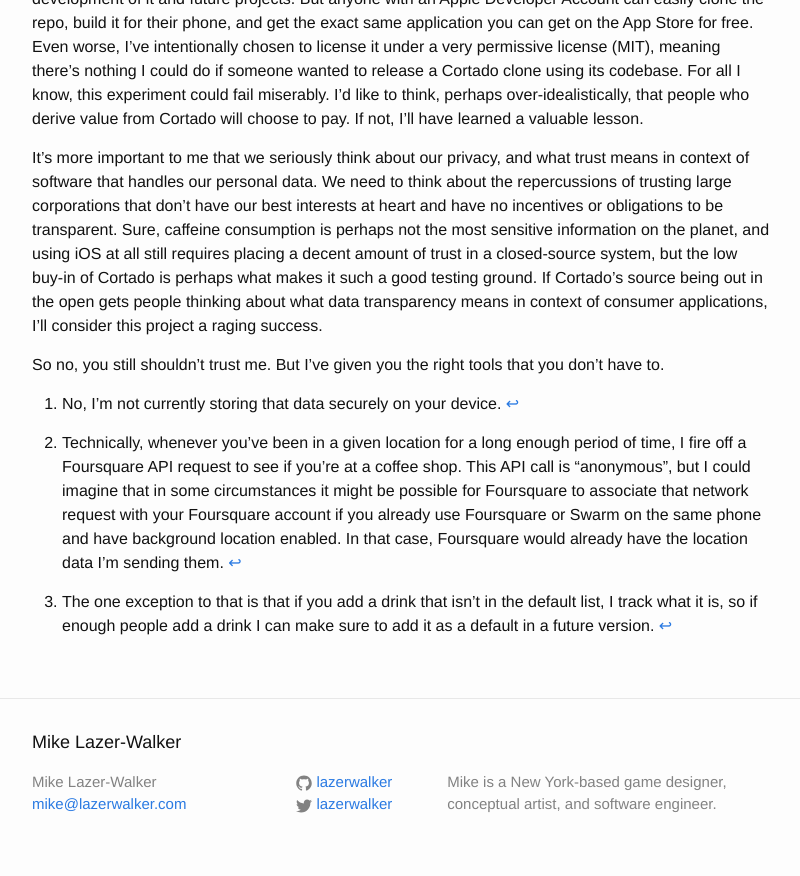
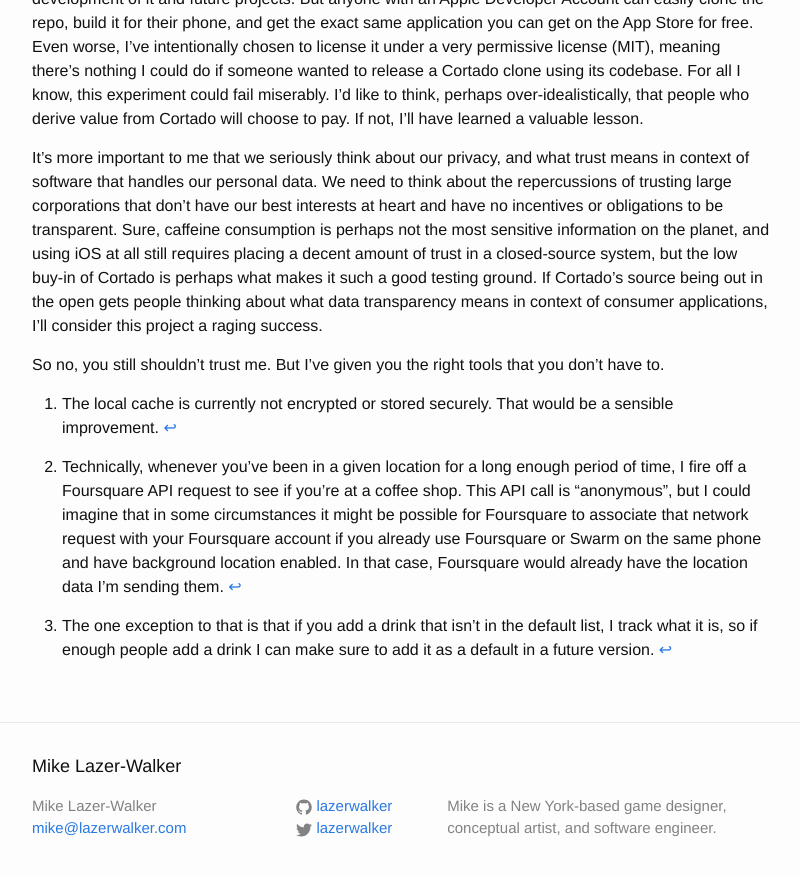
Before and after one commit to lazerwalker/blog, a Jekyll site: the page built from _posts/2015-06-26-you-shouldnt-trust-me.md, in a window 1280 px wide and 900 px high, scrolled down 1870 px. Shown: the top 876 px of the window, without its empty margins (238-1038 px from the left). Built offline with Jekyll 4.4.1, drawn with Linux system fonts in a browser that asks for light colours.

Commit message:
Minor improvement to footnote

```diff
--- a/_posts/2015-06-26-you-shouldnt-trust-me.md
+++ b/_posts/2015-06-26-you-shouldnt-trust-me.md
@@ -46,7 +46,7 @@
 
 So no, you still shouldn't trust me. But I've given you the right tools that you don't have to.
 
-[^1]: No, I'm not currently storing that data securely on your device.
+[^1]: The local cache is currently not encrypted or stored securely. That would be a sensible improvement.
 
 [^2]: Technically, whenever you've been in a given location for a long enough period of time, I fire off a Foursquare API request to see if you're at a coffee shop. This API call is "anonymous", but I could imagine that in some circumstances it might be possible for Foursquare to associate that network request with your Foursquare account if you already use Foursquare or Swarm on the same phone and have background location enabled. In that case, Foursquare would already have the location data I'm sending them.
 
```
